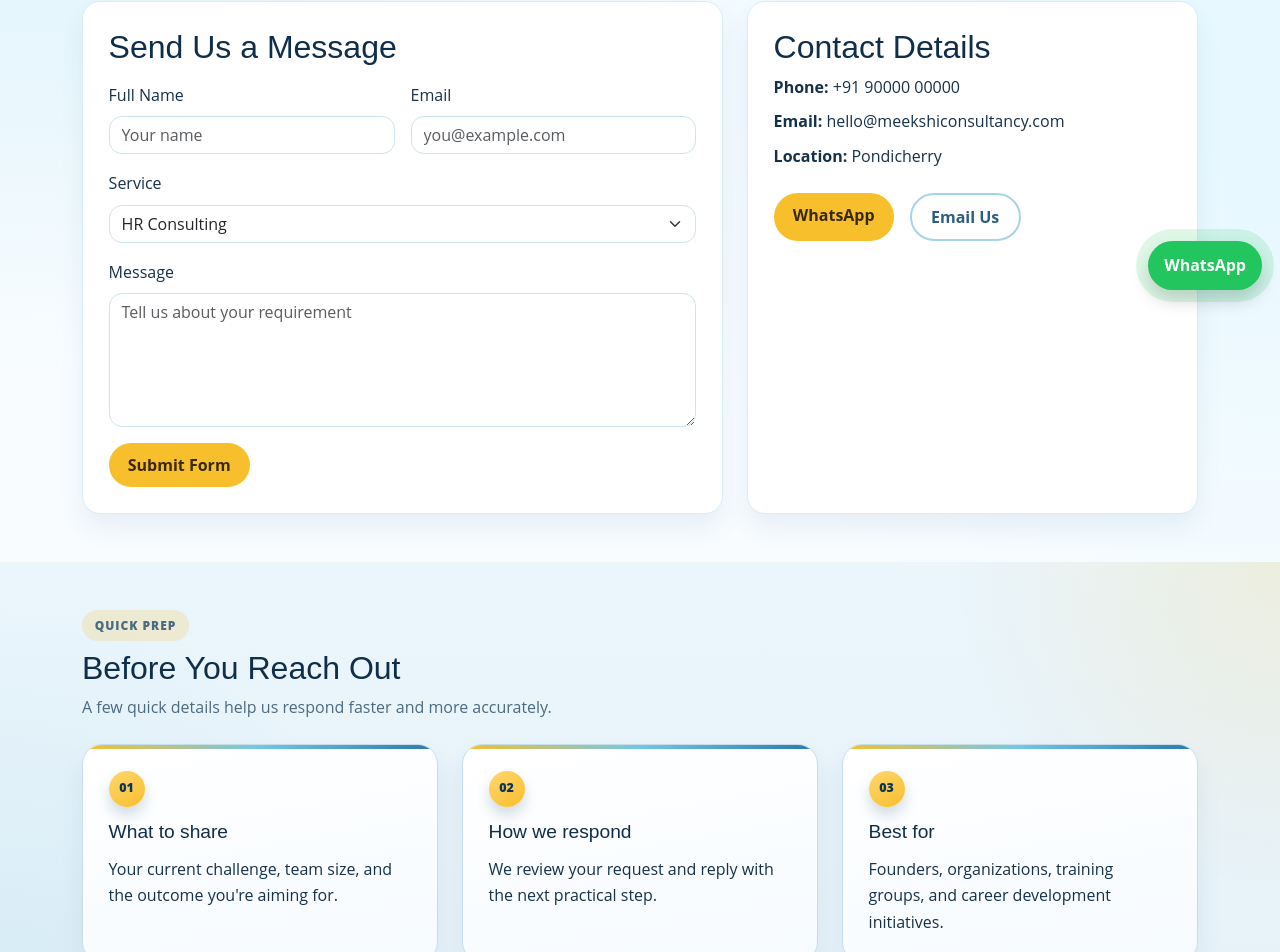
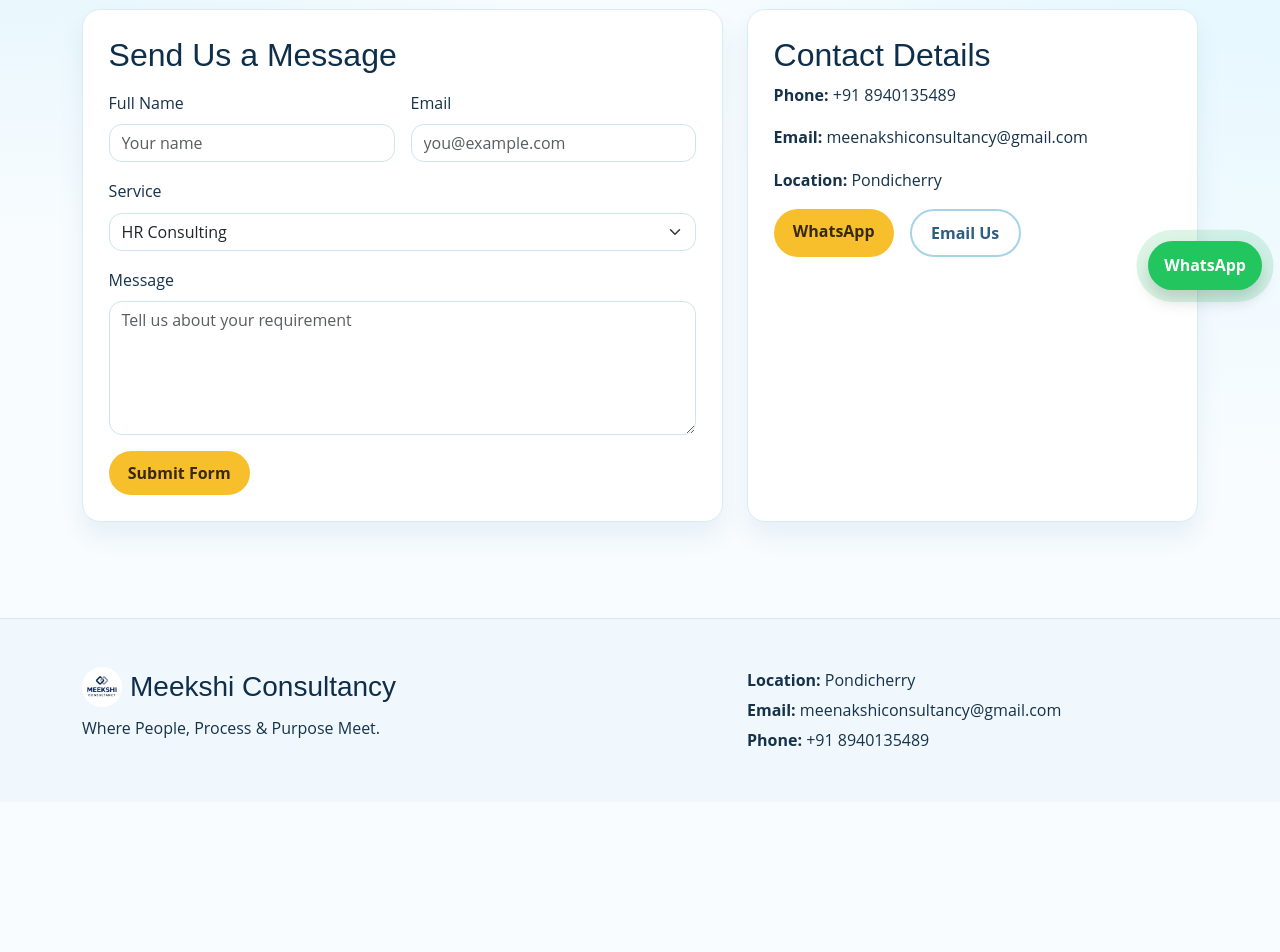
Before and after one commit to technovahub2025/meekshi_consultancy, a React (Vite) app: page /contact in a window 1280 px wide. Shown: the part 492-1444 px from the top of the page. After the commit the page ends 1294 px from the top, so only its background shows below. Built offline with nearby package versions, Linux system fonts and the light colour scheme.

Commit message:
add logo and update contact form functionality; modify service pricing and enhance layout

```diff
--- a/src/components/SiteLayout.jsx
+++ b/src/components/SiteLayout.jsx
@@ -1,5 +1,6 @@
 import { useEffect, useState } from 'react'
 import { NavLink, Outlet, useLocation } from 'react-router-dom'
+import logo from '../assets/meenakshi consultancy.jpeg'
 
 const navLinks = [
   { to: '/', label: 'Home' },
@@ -22,16 +23,32 @@
     setIsNavOpen(false)
   }
 
+  const logoStyle = {
+    height: '40px',
+    width: '40px',
+    objectFit: 'cover',
+    borderRadius: '50%',
+  }
+
   return (
     <>
-      <a className="whatsapp-float" href="https://wa.me/919000000000" target="_blank" rel="noreferrer">
+      <a
+        className="whatsapp-float"
+        href="https://wa.me/918940135489"
+        target="_blank"
+        rel="noreferrer"
+      >
         WhatsApp
       </a>
 
       <header className="site-header sticky-top">
         <nav className="navbar navbar-expand-lg py-3">
           <div className="container">
-            <NavLink className="navbar-brand fw-bold" to="/">
+            <NavLink
+              className="navbar-brand fw-bold d-flex align-items-center gap-2"
+              to="/"
+            >
+              <img src={logo} alt="Meekshi Logo" style={logoStyle} />
               Meekshi Consultancy
             </NavLink>
 
@@ -50,14 +67,19 @@
               </span>
             </button>
 
-            <div className={`collapse navbar-collapse ${isNavOpen ? 'show' : ''}`} id="mainNav">
+            <div
+              className={`collapse navbar-collapse ${isNavOpen ? 'show' : ''}`}
+              id="mainNav"
+            >
               <ul className="navbar-nav ms-auto gap-lg-2">
                 {navLinks.map((link) => (
                   <li className="nav-item" key={link.to}>
                     <NavLink
                       to={link.to}
                       end={link.to === '/'}
-                      className={({ isActive }) => `nav-link ${isActive ? 'active' : ''}`}
+                      className={({ isActive }) =>
+                        `nav-link ${isActive ? 'active' : ''}`
+                      }
                       onClick={handleNavItemClick}
                     >
                       {link.label}
@@ -76,13 +98,26 @@
         <div className="container">
           <div className="row g-4">
             <div className="col-md-7">
-              <h3 className="footer-title">Meekshi Consultancy</h3>
-              <p className="mb-0">Where People, Process & Purpose Meet.</p>
+              <div className="d-flex align-items-center gap-2">
+                <img src={logo} alt="Meekshi Logo" style={logoStyle} />
+                <h3 className="footer-title mb-0">Meekshi Consultancy</h3>
+              </div>
+
+              <p className="mb-0 mt-2">
+                Where People, Process & Purpose Meet.
+              </p>
             </div>
+
             <div className="col-md-5">
-              <p className="mb-1"><strong>Location:</strong> Pondicherry</p>
-              <p className="mb-1"><strong>Email:</strong> hello@meekshiconsultancy.com</p>
-              <p className="mb-0"><strong>Phone:</strong> +91 90000 00000</p>
+              <p className="mb-1">
+                <strong>Location:</strong> Pondicherry
+              </p>
+              <p className="mb-1">
+                <strong>Email:</strong> meenakshiconsultancy@gmail.com
+              </p>
+              <p className="mb-0">
+                <strong>Phone:</strong> +91 8940135489
+              </p>
             </div>
           </div>
         </div>
--- a/src/pages/ContactPage.jsx
+++ b/src/pages/ContactPage.jsx
@@ -2,6 +2,25 @@
 import contactImage from '../assets/contact us.jpg'
 
 function ContactPage() {
+  const handleSubmit = (e) => {
+    e.preventDefault()
+
+    const fullName = document.getElementById('fullName').value
+    const email = document.getElementById('email').value
+    const service = document.getElementById('service').value
+    const message = document.getElementById('message').value
+
+    const subject = encodeURIComponent(`New Enquiry - ${service}`)
+    const body = encodeURIComponent(
+      `Name: ${fullName}\nEmail: ${email}\nService: ${service}\n\nMessage:\n${message}`
+    )
+
+    window.open(
+      `https://mail.google.com/mail/?view=cm&fs=1&to=meenakshiconsultancy@gmail.com&su=${subject}&body=${body}`,
+      '_blank'
+    )
+  }
+
   return (
     <main>
       <section className="page-hero py-5">
@@ -9,8 +28,11 @@
           <div className="row align-items-center g-4">
             <div className="col-lg-6">
               <p className="eyebrow mb-2">Contact</p>
-              <h1 className="page-title">Let's build your growth plan together.</h1>
+              <h1 className="page-title">
+                Let's build your growth plan together.
+              </h1>
             </div>
+
             <div className="col-lg-6">
               <img
                 src={contactImage}
@@ -28,30 +50,56 @@
             <Reveal as="div" className="col-lg-7" delay={100}>
               <div className="panel h-100">
                 <h2 className="mb-3">Send Us a Message</h2>
-                <form className="row g-3">
+
+                <form className="row g-3" onSubmit={handleSubmit}>
                   <div className="col-md-6">
-                    <label className="form-label" htmlFor="fullName">Full Name</label>
-                    <input id="fullName" className="form-control" type="text" placeholder="Your name" />
+                    <label className="form-label">Full Name</label>
+                    <input
+                      id="fullName"
+                      className="form-control"
+                      type="text"
+                      placeholder="Your name"
+                      required
+                    />
                   </div>
+
                   <div className="col-md-6">
-                    <label className="form-label" htmlFor="email">Email</label>
-                    <input id="email" className="form-control" type="email" placeholder="you@example.com" />
+                    <label className="form-label">Email</label>
+                    <input
+                      id="email"
+                      className="form-control"
+                      type="email"
+                      placeholder="you@example.com"
+                      required
+                    />
                   </div>
+
                   <div className="col-12">
-                    <label className="form-label" htmlFor="service">Service</label>
-                    <select id="service" className="form-select">
+                    <label className="form-label">Service</label>
+                    <select id="service" className="form-select" required>
                       <option>HR Consulting</option>
                       <option>Business Consulting</option>
                       <option>Women Empowerment Program</option>
                       <option>Training & Workshops</option>
+                      <option>Team Building (Organization/Institution)</option>
                     </select>
                   </div>
+
                   <div className="col-12">
-                    <label className="form-label" htmlFor="message">Message</label>
-                    <textarea id="message" className="form-control" rows="5" placeholder="Tell us about your requirement"></textarea>
+                    <label className="form-label">Message</label>
+                    <textarea
+                      id="message"
+                      className="form-control"
+                      rows="5"
+                      placeholder="Tell us about your requirement"
+                      required
+                    ></textarea>
                   </div>
+
                   <div className="col-12">
-                    <button className="btn btn-brand-primary" type="submit">Submit Form</button>
+                    <button className="btn btn-brand-primary" type="submit">
+                      Submit Form
+                    </button>
                   </div>
                 </form>
               </div>
@@ -60,46 +108,30 @@
             <Reveal as="div" className="col-lg-5" delay={220}>
               <div className="panel h-100">
                 <h2>Contact Details</h2>
-                <p className="mb-2"><strong>Phone:</strong> +91 90000 00000</p>
-                <p className="mb-2"><strong>Email:</strong> hello@meekshiconsultancy.com</p>
-                <p className="mb-4"><strong>Location:</strong> Pondicherry</p>
-                <div className="d-flex flex-wrap gap-3">
-                  <a className="btn btn-brand-primary" href="https://wa.me/919000000000" target="_blank" rel="noreferrer">WhatsApp</a>
-                  <a className="btn btn-brand-outline" href="mailto:hello@meekshiconsultancy.com">Email Us</a>
+
+                <p><strong>Phone:</strong> +91 8940135489</p>
+                <p><strong>Email:</strong> meenakshiconsultancy@gmail.com</p>
+                <p><strong>Location:</strong> Pondicherry</p>
+
+                <div className="d-flex gap-3 mt-3">
+                  <a
+                    className="btn btn-brand-primary"
+                    href="https://wa.me/918940135489"
+                    target="_blank"
+                    rel="noreferrer"
+                  >
+                    WhatsApp
+                  </a>
+
+                  <a
+                    className="btn btn-brand-outline"
+                    href="https://mail.google.com/mail/?view=cm&fs=1&to=meenakshiconsultancy@gmail.com"
+                    target="_blank"
+                    rel="noreferrer"
+                  >
+                    Email Us
+                  </a>
                 </div>
-              </div>
-            </Reveal>
-          </div>
-        </div>
-      </section>
-
-      <section className="py-5 section-soft contact-guidance">
-        <div className="container">
-          <div className="contact-guidance__head mb-4">
-            <p className="contact-guidance__eyebrow mb-2">Quick Prep</p>
-            <h2>Before You Reach Out</h2>
-            <p>A few quick details help us respond faster and more accurately.</p>
-          </div>
-          <div className="row g-4">
-            <Reveal as="div" className="col-md-4" delay={100}>
-              <div className="panel h-100 contact-guidance__card">
-                <div className="contact-guidance__icon">01</div>
-                <h3>What to share</h3>
-                <p className="mb-0">Your current challenge, team size, and the outcome you're aiming for.</p>
-              </div>
-            </Reveal>
-            <Reveal as="div" className="col-md-4" delay={180}>
-              <div className="panel h-100 contact-guidance__card">
-                <div className="contact-guidance__icon">02</div>
-                <h3>How we respond</h3>
-                <p className="mb-0">We review your request and reply with the next practical step.</p>
-              </div>
-            </Reveal>
-            <Reveal as="div" className="col-md-4" delay={260}>
-              <div className="panel h-100 contact-guidance__card">
-                <div className="contact-guidance__icon">03</div>
-                <h3>Best for</h3>
-                <p className="mb-0">Founders, organizations, training groups, and career development initiatives.</p>
               </div>
             </Reveal>
           </div>
--- a/src/pages/HomePage.jsx
+++ b/src/pages/HomePage.jsx
@@ -59,7 +59,7 @@
               <p className="lead-copy mb-4">HR Consulting | Business Strategy | Women Empowerment Initiatives</p>
               <div className="d-flex flex-wrap gap-3">
                 <Link className="btn btn-brand-primary" to="/contact">Book a Free Consultation</Link>
-                <a className="btn btn-brand-outline" href="https://wa.me/919000000000" target="_blank" rel="noreferrer">WhatsApp Now</a>
+                <a className="btn btn-brand-outline" href="https://wa.me/918940135489" target="_blank" rel="noreferrer">WhatsApp Now</a>
               </div>
             </Reveal>
             <Reveal as="div" className="col-lg-5" delay={250}>
@@ -226,7 +226,7 @@
           </div>
           <div className="d-flex flex-wrap gap-3">
             <Link className="btn btn-brand-primary" to="/contact">Book a Call</Link>
-            <a className="btn btn-brand-outline-dark" href="https://wa.me/919000000000" target="_blank" rel="noreferrer">Contact via WhatsApp</a>
+            <a className="btn btn-brand-outline-dark" href="https://wa.me/918940135489" target="_blank" rel="noreferrer">Contact via WhatsApp</a>
           </div>
         </div>
       </section>
```
Also changed, not shown: src/pages/ServicesPage.jsx (+104 -21 lines), src/assets/meenakshi consultancy.jpeg (added).
